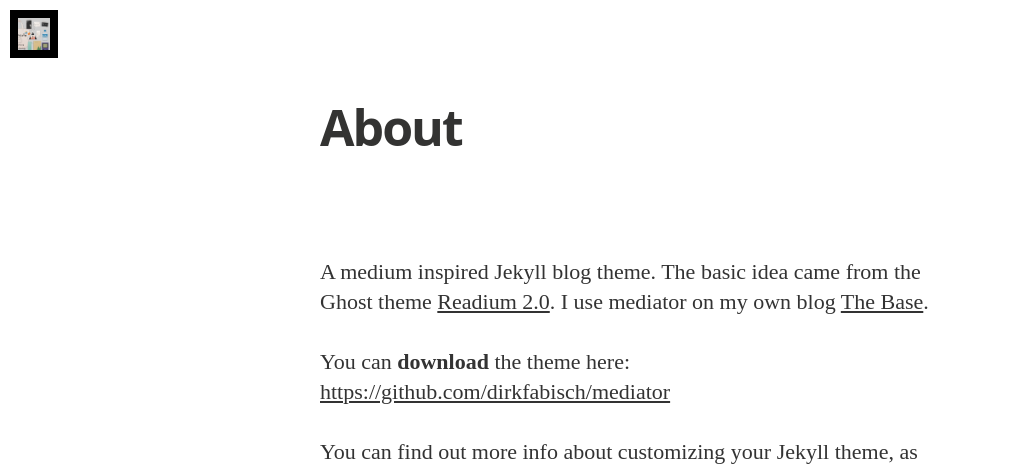
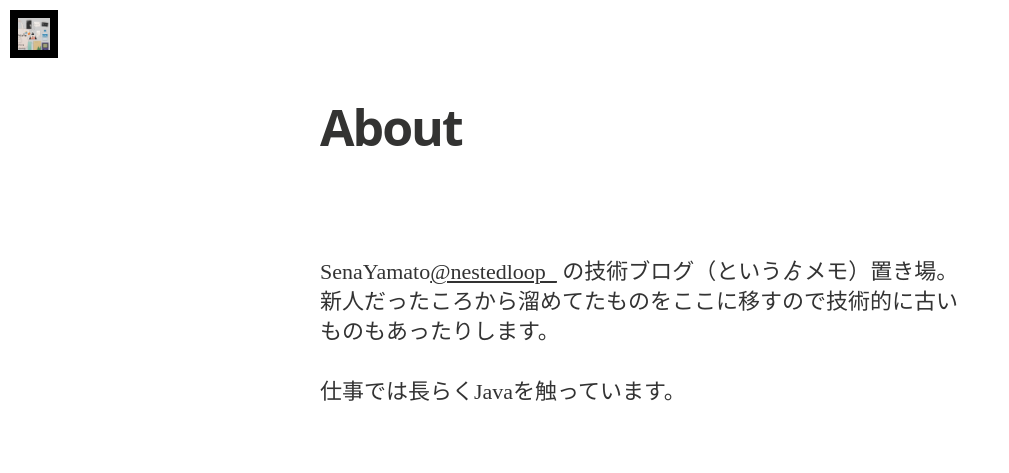
Before and after one commit to nested-loops/nested-loops.github.io, a Jekyll site: the page built from about.md, in a window 1280 px wide. Shown: the top 473 px of the page, without its empty margins (0-1009 px from the left). Built offline with Jekyll 4.4.1, drawn with Linux system fonts in a browser that asks for light colours; nearby versions of some CDN libraries; some web fonts are replaced; some of the changed text lies outside the part shown; grey boxes are pictures that could not be loaded.

Commit message:
Update about.md

```diff
--- a/about.md
+++ b/about.md
@@ -4,14 +4,7 @@ title: About
 permalink: /about/
 ---
 
-A medium inspired Jekyll blog theme. The basic idea came from the Ghost theme
-[Readium 2.0](http://www.svenread.com/readium-ghost-theme/). I use mediator on my own blog [The Base](blog.base68.com).
+SenaYamato[@nestedloop_](https://twitter.com/nestedloop_) の技術ブログ（というよりメモ）置き場。
+新人だったころから溜めてたものをここに移すので技術的に古いものもあったりします。
 
-You can **download** the theme here:
-[https://github.com/dirkfabisch/mediator](https://github.com/dirkfabisch/mediator)
-
-You can find out more info about customizing your Jekyll theme, as well as basic Jekyll usage documentation at [jekyllrb.com](http://jekyllrb.com/)
-
-You can find the source code for the Jekyll new theme at: [github.com/jglovier/jekyll-new](https://github.com/jglovier/jekyll-new)
-
-You can find the source code for Jekyll at [github.com/jekyll/jekyll](https://github.com/jekyll/jekyll)
+仕事では長らくJavaを触っています。
```
